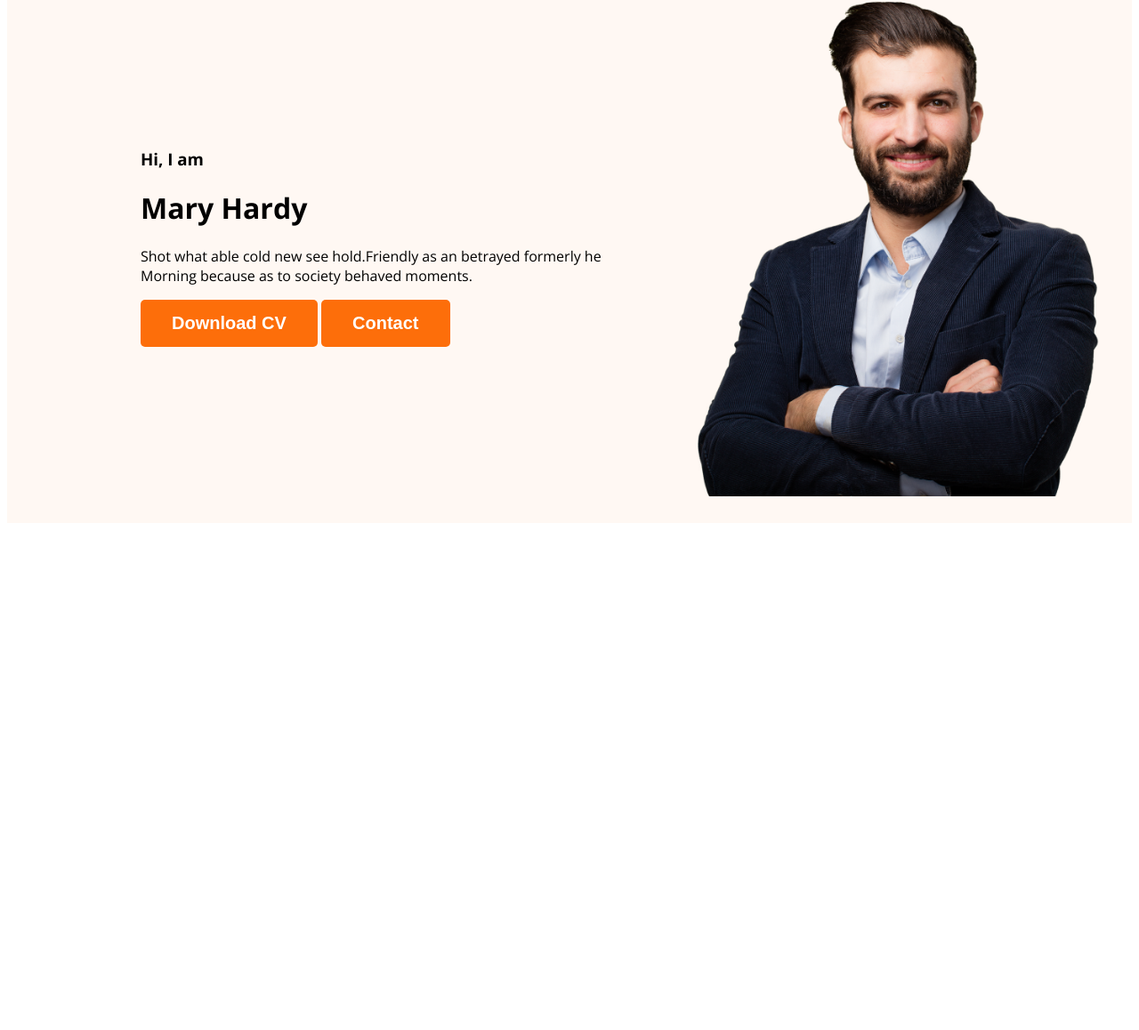
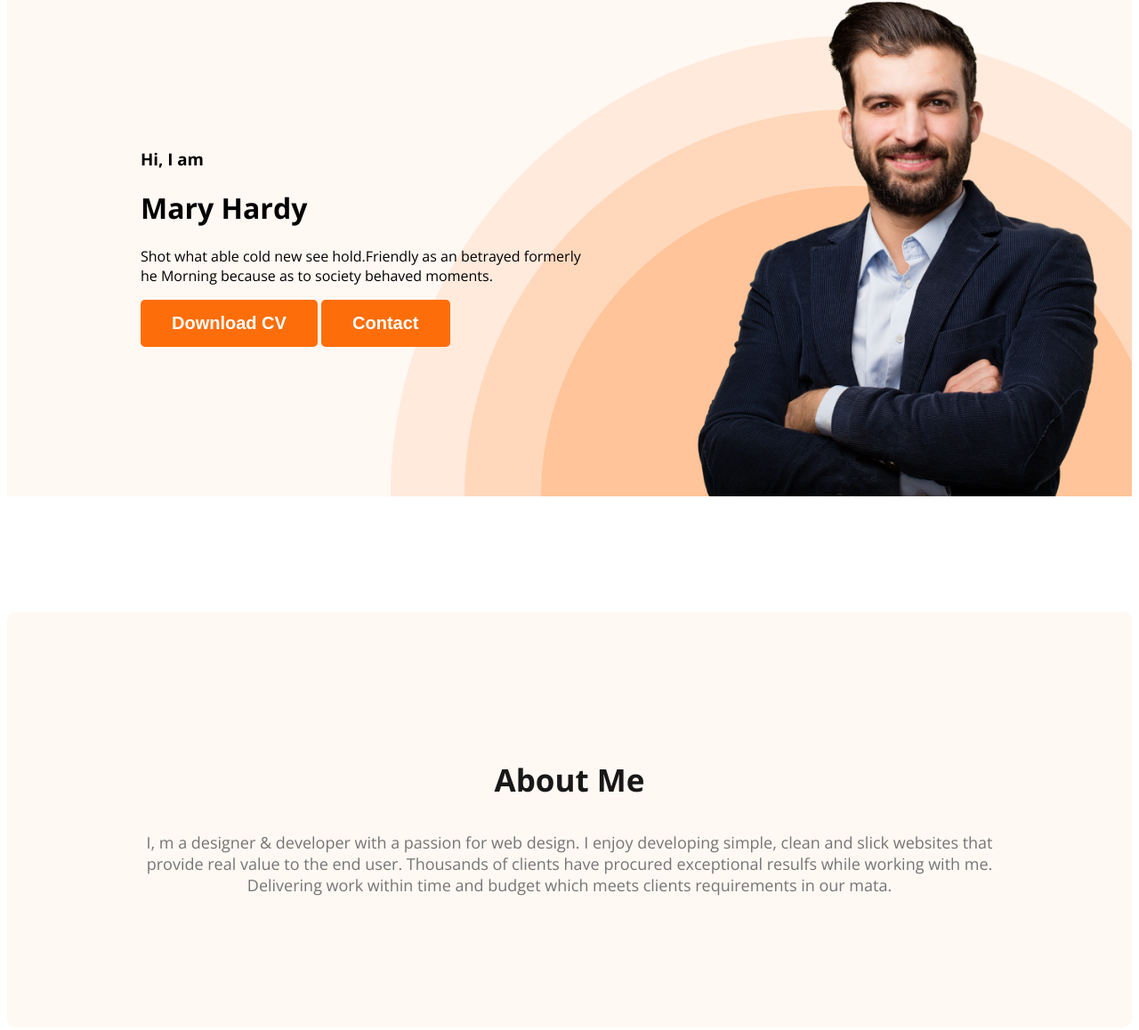
Before and after one commit to akashseub/my-first-portfolio, a plain HTML site: page index.html in a window 1280 px wide. Shown: the part 210-1368 px from the top of the page at 89% size. Before the commit the page ends 806 px from the top, so only its background shows below. Drawn offline with nearby package versions, Linux system fonts and the light colour scheme.

Commit message:
working on main section

```diff
--- a/index.html
+++ b/index.html
@@ -35,7 +35,10 @@
     </header>
 
     <main>
-
+        <section class="about">
+            <h3 class="section-title">About Me</h3>
+            <p class="section-description">I, m a designer & developer with a passion for web design. I enjoy developing simple, clean and slick websites that provide real value to the end user. Thousands of clients have procured exceptional resulfs while working with me. Delivering work within time and budget which meets clients requirements in our mata.</p>
+        </section>
     </main>
 
     <footer>
--- a/styles/portfolio.css
+++ b/styles/portfolio.css
@@ -25,9 +25,25 @@ body {
     cursor: pointer;
 }
 
+.section-title {
+    color: #181818;
+    text-align: center;
+    font-size: 35px;
+    font-weight: 700;
+}
+
+.section-description {
+    color:#757575;
+    text-align: center;
+    font-size: 18px;
+}
+
 /* header related style  */
-.header{
+.header {
     background-color: #FFF8F3;
+    background-image: url('../images/header_bg.png');
+    background-repeat: no-repeat;
+    background-position: bottom right;
 }
 
 /* nav related style  */
@@ -53,12 +69,25 @@ nav a {
     color: #474747;
 }
 
-.banner{
-    padding: 30px 30px 30px 150px;
+.banner {
+    padding: 30px 30px 0 150px;
     display: flex;
     align-items: center;
+    justify-content: space-between;
 }
 
-.banner .profile-pic{
+.banner .profile-pic {
     width: 500px;
 }
+
+.banner-content {
+    max-width: 500px;
+}
+
+/* main section style */
+.about{
+    padding: 130px;
+    background: #FFF8F3;
+    border-radius: 10px;
+    margin: 130px 0;
+}
```
